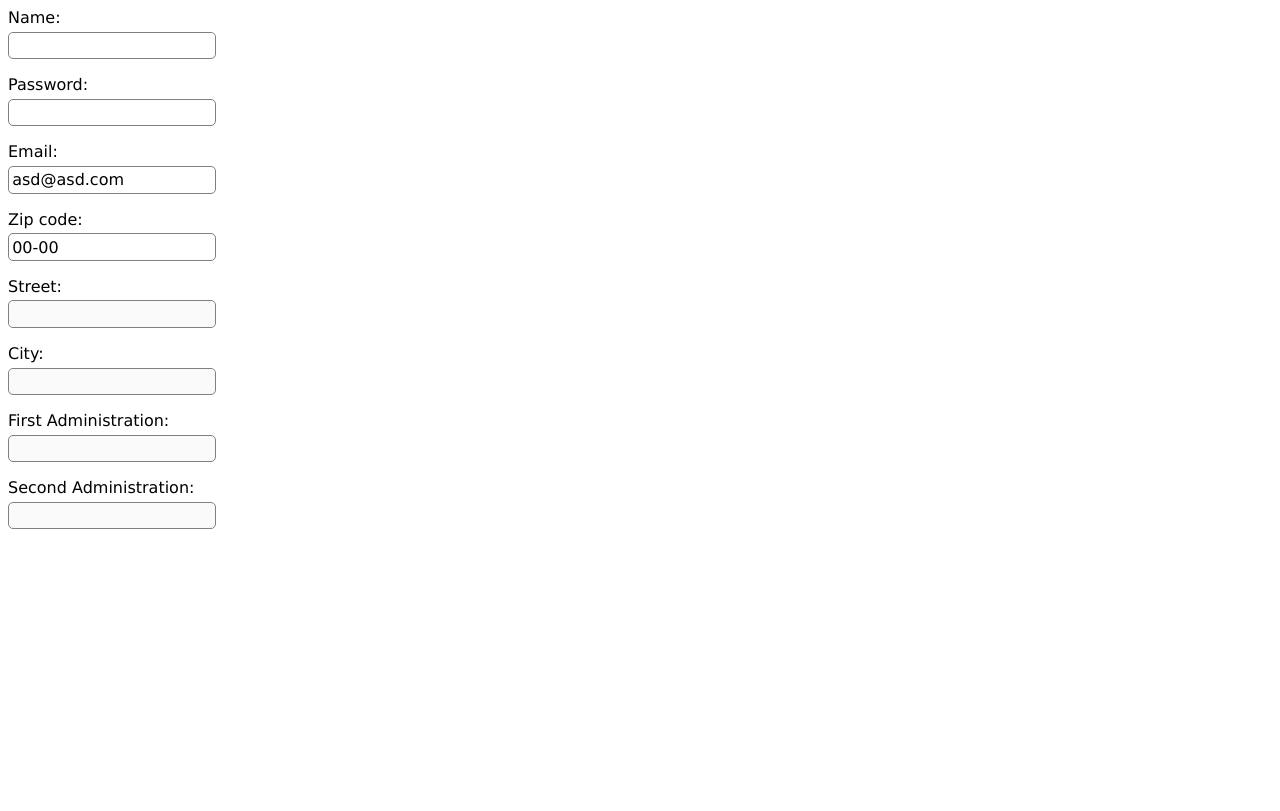
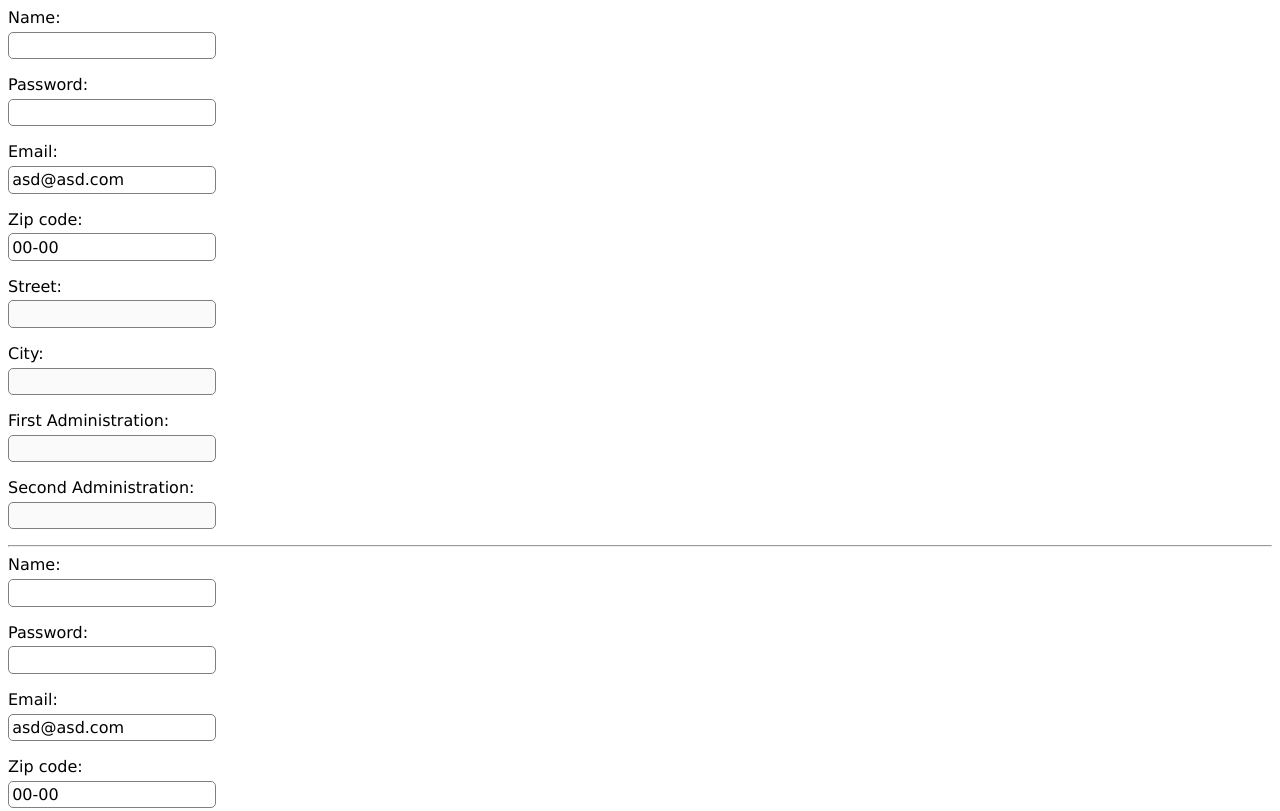
Before and after one commit to plawicki/jqueryValidationPlugin, a plain HTML site: page index.html in a window 1280 px wide. Shown: the top 811 px of the page. Drawn offline with Linux system fonts and the light colour scheme.

Commit message:
adding second form

```diff
--- a/index.html
+++ b/index.html
@@ -40,7 +40,22 @@
 	<script type="text/javascript" src="./validate.js"></script>
 	<script type="text/javascript">
 	$(function(){
-		$('form').validate({
+		$('#formOne').validate({
+			'[name="name"]': /.*/,
+			'#password': "password",
+			'#email':'email',
+			'#zip':{
+				url:'http://localhost/kody.json',
+				wrapper:{	selector: '#address',
+							street: {selector: '#street', jsonField: 'ulica'},
+							city: {selector:'#city', jsonField: 'miejscowość'},
+							firstAdm: {selector:'#firstAdm', jsonField: 'województwo'},
+							secondAdm: {selector:'#secondAdm', jsonField: 'powiat'}
+						}
+			}},
+			{valid: 'valid', invalid: 'invalid'}
+		);
+		$('#formTwo').validate({
 			'[name="name"]': /.*/,
 			'#password': "password",
 			'#email':'email',
@@ -59,7 +74,28 @@
 	</script>
 </head>
 <body>
+	<form id="formOne">
+		<label>Name:</label>
+		<input id="name"  name="name" type="text"></input>
+		<label>Password:</label>
+		<input id="password" name="password" type="password"></input>
+		<label>Email:</label>
+		<input id="email" name="email" type="text" value="asd@asd.com"></input>
+		<label>Zip code:</label>
+		<input id="zip" name="zip" type="text" value="00-00"></input>
+		<div id="address">
+			<label>Street:</label>
+			<input id="street" disabled></input>
+			<label>City:</label>
+			<input id="city" disabled></input>
+			<label>First Administration:</label>
+			<input id="firstAdm" disabled></input>
+			<label>Second Administration:</label>
+			<input id="secondAdm" disabled></input>
+		</div>
 	<form>
+	<hr/>
+	<form id="formTwo">
 		<label>Name:</label>
 		<input id="name"  name="name" type="text"></input>
 		<label>Password:</label>
```
